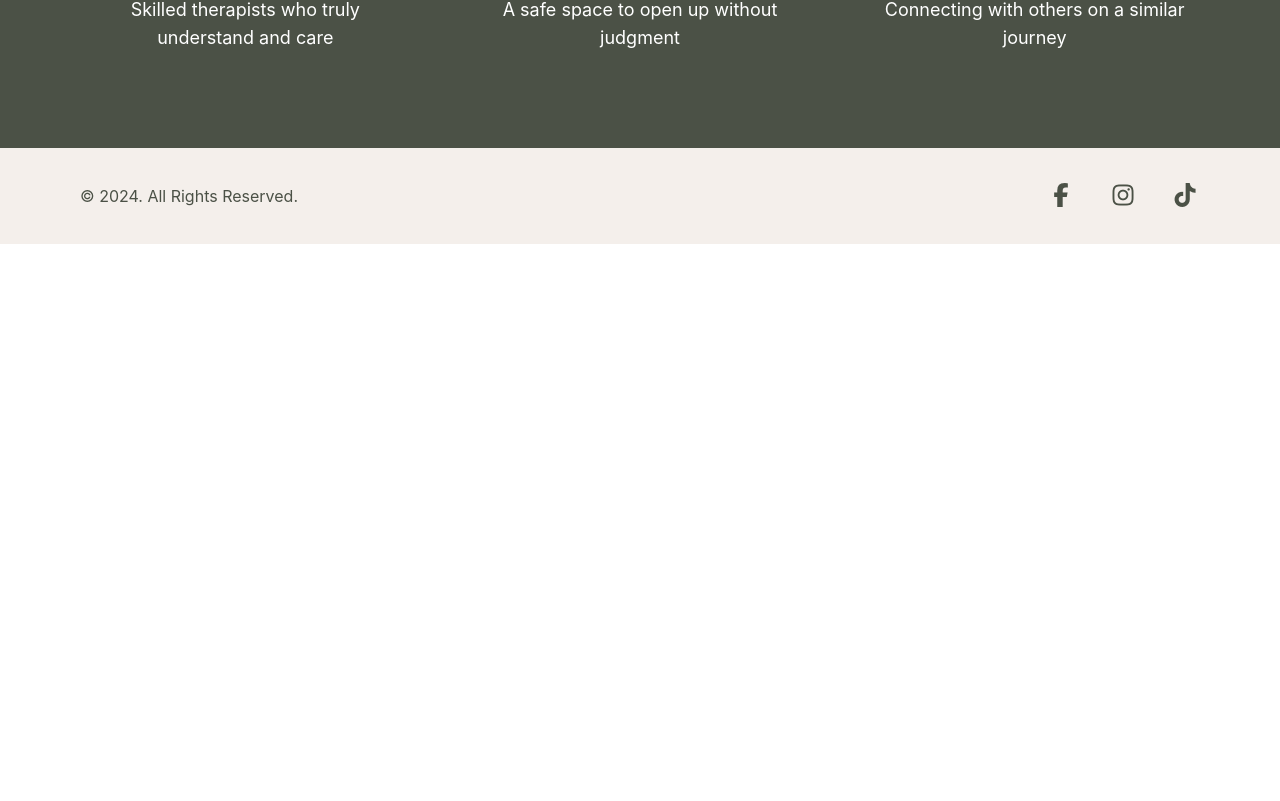
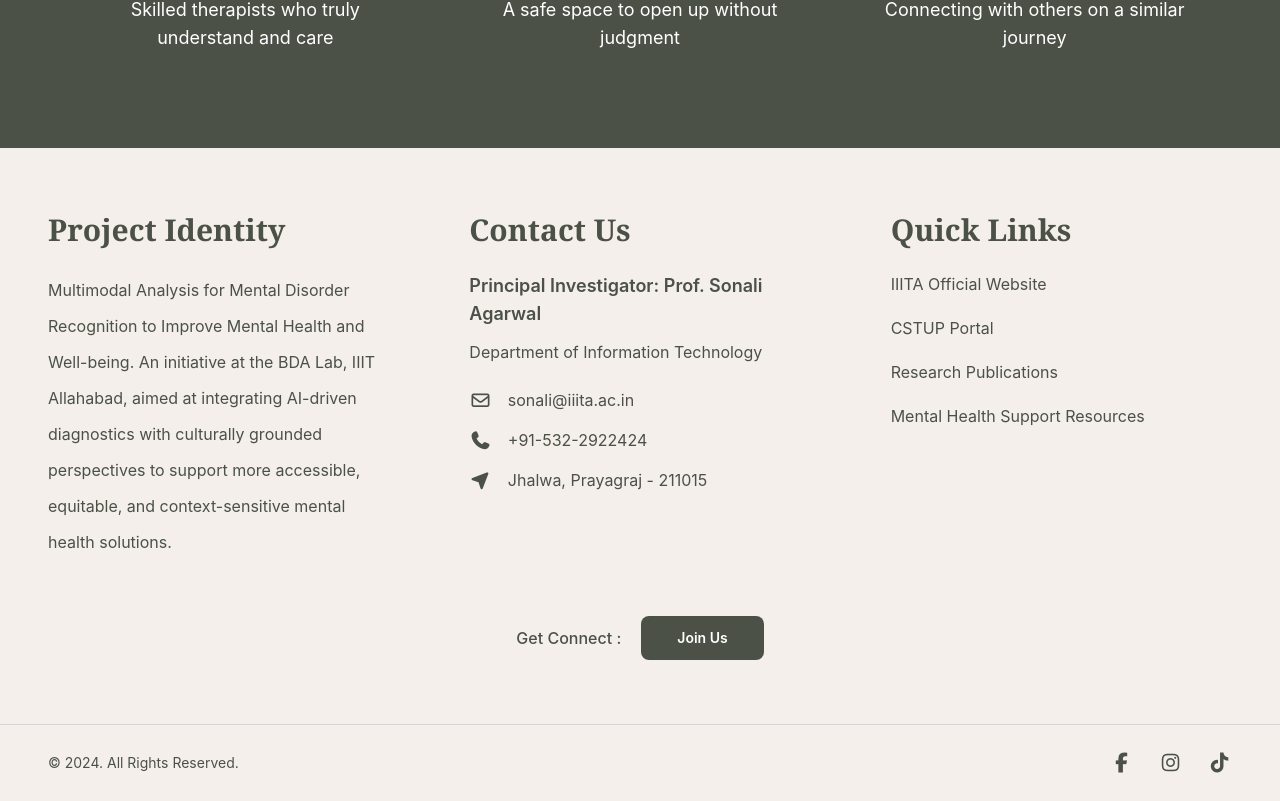
Before and after one commit to singhanandita09/Modest, a React (Vite) app in the folder Modest/: page / in a window 1280 px wide. Shown: the part 1280-2081 px from the top of the page. Before the commit the page ends 1524 px from the top, so only its background shows below. Built offline with nearby package versions, Linux system fonts and the light colour scheme.

Commit message:
added footer

```diff
--- a/Modest/src/App.jsx
+++ b/Modest/src/App.jsx
@@ -1,6 +1,7 @@
 import { HashRouter, Routes, Route } from "react-router-dom";
 
-import Navbar from "./COMPONENTS/Navbar";
+import Navbar from "./Components/Navbar";
+import Footer from "./Components/Footer";
 
 import Home from "./PAGES/Home/Home";
 import About from "./PAGES/About";
@@ -15,29 +16,23 @@ import NewsEvent from "./PAGES/NewsEvent";
 function App() {
   return (
     <HashRouter>
-      {/* Common Navbar */}
       <Navbar />
 
-      {/* Routes */}
       <Routes>
-        {/* Home */}
         <Route path="/" element={<Home />} />
 
-        {/* Main Pages */}
         <Route path="/about" element={<About />} />
-        <Route
-          path="/research-publications"
-          element={<ResearchPublication />}
-        />
+        <Route path="/research-publications" element={<ResearchPublication />} />
         <Route path="/framework" element={<Framework />} />
         <Route path="/services" element={<Services />} />
         <Route path="/newsevents" element={<NewsEvent />} />
         <Route path="/contact" element={<Contact />} />
 
-        {/* Team */}
         <Route path="/members" element={<Members />} />
         <Route path="/students" element={<Students />} />
       </Routes>
+
+      <Footer />
     </HashRouter>
   );
 }
--- /dev/null
+++ b/Modest/src/Components/Footer.jsx
@@ -0,0 +1,131 @@
+function Footer() {
+  return (
+    <footer className="bg-[#f4efeb] text-[#4b5146]">
+      <div className="mx-auto max-w-[1450px] px-12 py-16">
+        <div className="grid grid-cols-1 gap-20 lg:grid-cols-3">
+          <div className="w-full max-w-[360px] justify-self-start">
+            <h2 className="mb-6 font-serif text-3xl font-semibold text-[#4b5146]">
+              Project Identity
+            </h2>
+
+            <p className="text-base leading-9">
+              Multimodal Analysis for Mental Disorder Recognition to Improve
+              Mental Health and Well-being. An initiative at the BDA Lab, IIIT
+              Allahabad, aimed at integrating AI-driven diagnostics with
+              culturally grounded perspectives to support more accessible,
+              equitable, and context-sensitive mental health solutions.
+            </p>
+          </div>
+
+          <div className="w-full max-w-[360px] justify-self-center">
+            <h2 className="mb-6 font-serif text-3xl font-semibold text-[#4b5146]">
+              Contact Us
+            </h2>
+
+            <h3 className="mb-3 text-lg font-semibold">
+              Principal Investigator: Prof. Sonali Agarwal
+            </h3>
+
+            <p className="mb-6 text-base">
+              Department of Information Technology
+            </p>
+
+            <div className="space-y-4 text-base">
+              <div className="flex items-center gap-4">
+                <i className="fa-regular fa-envelope text-lg text-[#4b5146]"></i>
+                <span>sonali@iiita.ac.in</span>
+              </div>
+
+              <div className="flex items-center gap-4">
+                <i className="fa-solid fa-phone text-lg text-[#4b5146]"></i>
+                <span>+91-532-2922424</span>
+              </div>
+
+              <div className="flex items-center gap-4">
+                <i className="fa-solid fa-location-arrow text-lg text-[#4b5146]"></i>
+                <span>Jhalwa, Prayagraj - 211015</span>
+              </div>
+            </div>
+          </div>
+
+          <div className="w-full max-w-[360px] justify-self-end">
+            <h2 className="mb-6 font-serif text-3xl font-semibold text-[#4b5146]">
+              Quick Links
+            </h2>
+
+            <ul className="space-y-5 text-base">
+              <li>
+                <a
+                  href="https://iiita.ac.in"
+                  target="_blank"
+                  rel="noreferrer"
+                  className="transition hover:text-[#3f453a]"
+                >
+                  IIITA Official Website
+                </a>
+              </li>
+
+              <li>
+                <a
+                  href="https://cstup.iiita.ac.in"
+                  target="_blank"
+                  rel="noreferrer"
+                  className="transition hover:text-[#3f453a]"
+                >
+                  CSTUP Portal
+                </a>
+              </li>
+
+              <li>
+                <a
+                  href="#/research-publications"
+                  className="transition hover:text-[#3f453a]"
+                >
+                  Research Publications
+                </a>
+              </li>
+
+              <li>
+                <a href="#/services" className="transition hover:text-[#3f453a]">
+                  Mental Health Support Resources
+                </a>
+              </li>
+            </ul>
+          </div>
+        </div>
+
+        <div className="mt-14 flex w-full items-center justify-center">
+          <div className="flex items-center gap-5">
+            <span className="text-base font-medium">Get Connect :</span>
+
+            <button className="rounded-lg bg-[#4b5146] px-9 py-3 text-sm font-semibold text-white transition duration-300 hover:bg-[#3f453a]">
+              Join Us
+            </button>
+          </div>
+        </div>
+      </div>
+
+      <div className="border-t border-gray-300">
+        <div className="mx-auto flex max-w-[1450px] items-center justify-between px-12 py-6">
+          <p className="text-sm">© 2024. All Rights Reserved.</p>
+
+          <div className="flex gap-6 text-xl">
+            <a href="#" aria-label="Facebook">
+              <i className="fa-brands fa-facebook-f transition hover:text-[#3f453a]"></i>
+            </a>
+
+            <a href="#" aria-label="Instagram">
+              <i className="fa-brands fa-instagram transition hover:text-[#3f453a]"></i>
+            </a>
+
+            <a href="#" aria-label="TikTok">
+              <i className="fa-brands fa-tiktok transition hover:text-[#3f453a]"></i>
+            </a>
+          </div>
+        </div>
+      </div>
+    </footer>
+  );
+}
+
+export default Footer;
--- a/Modest/src/PAGES/Home/Home.jsx
+++ b/Modest/src/PAGES/Home/Home.jsx
@@ -10,7 +10,9 @@ function Home() {
             Your Journey to Well-being Starts Here
           </h1>
 
-          <p className="mb-8 text-2xl">Find Support and Guidance</p>
+          <p className="mb-8 text-2xl">
+            Find Support and Guidance
+          </p>
 
           <button className="rounded-md border-2 border-white px-10 py-3 text-lg transition hover:bg-white hover:text-[#4b5146]">
             Contact Us
@@ -53,9 +55,11 @@ function Home() {
         <div className="grid gap-16 md:grid-cols-3">
           <div>
             <i className="fa-solid fa-heart mb-6 text-6xl"></i>
+
             <h3 className="mb-4 font-serif text-4xl">
               Expertise with <br /> Heart
             </h3>
+
             <p className="text-lg">
               Skilled therapists who truly <br /> understand and care
             </p>
@@ -63,9 +67,11 @@ function Home() {
 
           <div>
             <i className="fa-solid fa-lock mb-6 text-6xl"></i>
+
             <h3 className="mb-4 font-serif text-4xl">
               Confidentiality <br /> Assured
             </h3>
+
             <p className="text-lg">
               A safe space to open up without <br /> judgment
             </p>
@@ -73,34 +79,17 @@ function Home() {
 
           <div>
             <i className="fa-solid fa-handshake mb-6 text-6xl"></i>
+
             <h3 className="mb-4 font-serif text-4xl">
               A Supportive <br /> Community
             </h3>
+
             <p className="text-lg">
               Connecting with others on a similar <br /> journey
             </p>
           </div>
         </div>
       </section>
-
-      <footer
-        id="contact"
-        className="flex items-center justify-between px-20 py-8"
-      >
-        <p>© 2024. All Rights Reserved.</p>
-
-        <div className="flex gap-8 text-2xl">
-          <a href="#">
-            <i className="fa-brands fa-facebook-f hover:text-black"></i>
-          </a>
-          <a href="#">
-            <i className="fa-brands fa-instagram hover:text-black"></i>
-          </a>
-          <a href="#">
-            <i className="fa-brands fa-tiktok hover:text-black"></i>
-          </a>
-        </div>
-      </footer>
     </main>
   );
 }
```
